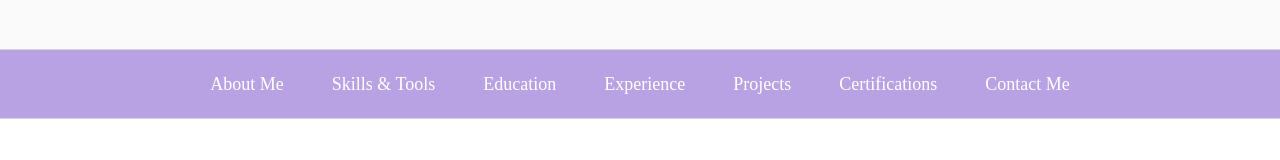
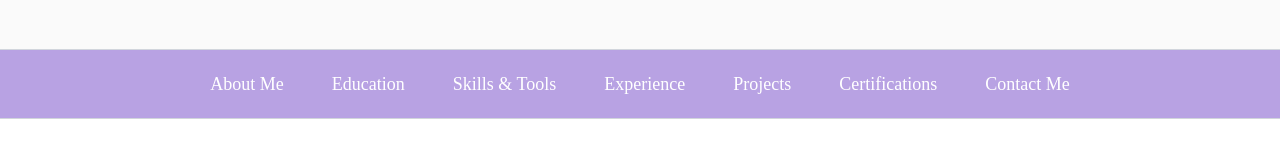
Before and after one commit to SAshitha29/Ashitha_Portfolio, a React (Vite) app: page / in a window 1280 px wide. Shown: the part 751-911 px from the top of the page. Built offline with nearby package versions, Linux system fonts and the light colour scheme; a web font is replaced by a local one.

Commit message:
updated successfully

```diff
--- a/src/components/Navbar.jsx
+++ b/src/components/Navbar.jsx
@@ -31,8 +31,9 @@ const Navbar = () => {
         "
       >
         <li><a href="#about">About Me</a></li>
+        <li><a href="#education">Education</a></li>
         <li><a href="#skills">Skills & Tools</a></li>
-        <li><a href="#education">Education</a></li>
+
         <li><a href="#experience">Experience</a></li>
         <li><a href="#projects">Projects</a></li>
         <li><a href="#certifications">Certifications</a></li>
@@ -80,8 +81,9 @@ const Navbar = () => {
             "
           >
             <li><a href="#about">About Me</a></li>
+            <li><a href="#education">Education</a></li>
             <li><a href="#skills">Skills & Tools</a></li>
-          <li><a href="#education">Education</a></li>
+
             <li><a href="#experience">Experience</a></li>
             <li><a href="#projects">Projects</a></li>
             <li><a href="#certifications">Certifications</a></li>
```
